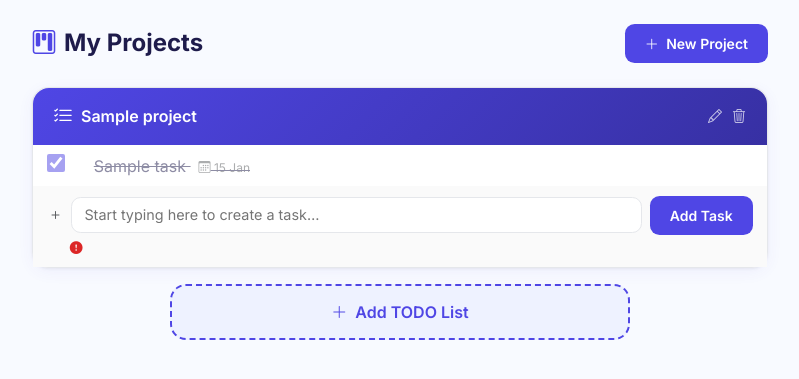
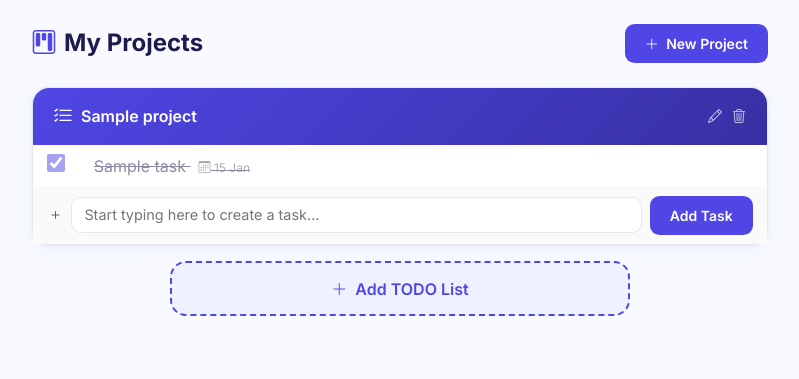
Before and after one commit to Senndin/taskflow, a Django app: page /projects/ in a window 1280 px wide. Shown: the part 56-435 px from the top of the page, without its empty margins (240-1039 px from the left). Run offline with Django 5.2, Linux system fonts and the light colour scheme; a user stored in the database is signed in; tables that the repository leaves empty hold one stand-in row (values such as "Sample post"); some libraries are stand-ins or nearby versions.

Commit message:
fix: resolve alpine and bootstrap d-flex display conflict

```diff
--- a/static/css/main.css
+++ b/static/css/main.css
@@ -22,6 +22,9 @@
 
 /* ── Base ── */
 *, *::before, *::after { box-sizing: border-box; }
+
+/* Hide Alpine.js elements before framework initialises (prevents flash) */
+[x-cloak] { display: none !important; }
 
 body {
   font-family: 'Inter', sans-serif;
--- a/templates/projects/partials/project_card.html
+++ b/templates/projects/partials/project_card.html
@@ -78,12 +78,12 @@
                 </button>
               </div>
               <!-- Inline validation error -->
-              <div x-show="error"
-                   x-transition
-                   class="d-flex align-items-center gap-1 mt-1"
-                   style="color: var(--tf-danger); font-size: .8rem; padding-left: 1.4rem;">
-                <i class="bi bi-exclamation-circle-fill"></i>
-                <span x-text="error"></span>
+              <div x-show="error" x-cloak x-transition>
+                <div class="d-flex align-items-center gap-1 mt-1"
+                     style="color: var(--tf-danger); font-size: .8rem; padding-left: 1.4rem;">
+                  <i class="bi bi-exclamation-circle-fill"></i>
+                  <span x-text="error"></span>
+                </div>
               </div>
             </form>
           </div>
```
